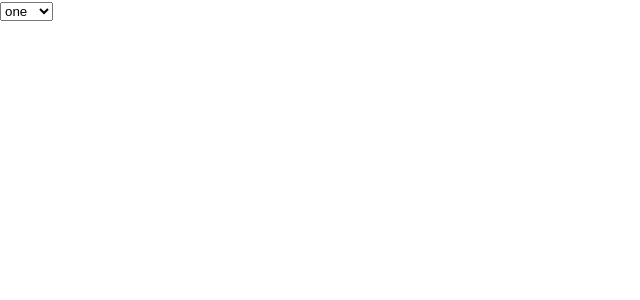
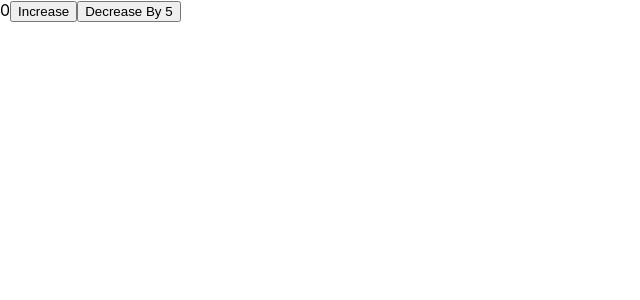
Before and after one commit to thilina4321/code-examples, a React (Create React App) app: page / in a window 1280 px wide. Shown: the top 300 px of the page, without its empty margins (0-640 px from the left). Built offline with nearby package versions, Linux system fonts and the light colour scheme.

Commit message:
redux tool kit

```diff
--- a/package.json
+++ b/package.json
@@ -3,11 +3,15 @@
   "version": "0.1.0",
   "private": true,
   "dependencies": {
+    "@reduxjs/toolkit": "^1.6.2",
     "@testing-library/jest-dom": "^5.15.1",
     "@testing-library/react": "^11.2.7",
     "@testing-library/user-event": "^12.8.3",
+    "gsap": "^3.8.0",
     "react": "^17.0.2",
     "react-dom": "^17.0.2",
+    "react-gsap": "^3.2.1",
+    "react-redux": "^7.2.6",
     "react-scripts": "4.0.3",
     "web-vitals": "^1.1.2"
   },
--- /dev/null
+++ b/src/Counter.js
@@ -0,0 +1,28 @@
+import {counter} from './store'
+import {useSelector, useDispatch} from 'react-redux'
+
+const Counter = () => {
+
+    const count = useSelector(state => state.counter.count)
+    const dispatch = useDispatch()
+
+    const increaseHandler = ()=>{
+        dispatch(counter.increase())
+    }
+
+    const decreaseHandler = ()=>{
+        dispatch(counter.decreaseByFive(5))
+    }
+
+    return (
+        <div>
+
+            {count}
+
+            <button onClick={increaseHandler}> Increase </button>
+            <button onClick={decreaseHandler}> Decrease By 5 </button>
+        </div>
+    )
+}
+
+export default Counter
--- /dev/null
+++ b/src/components/Style1.js
@@ -0,0 +1,34 @@
+import {  Tween, ScrollTrigger} from "react-gsap";
+
+const Style1 = () => {
+  const htmlEle = [
+    "Product 1",
+    "Product 2",
+    "Product 3",
+    "Product 4",
+    "Product 5",
+  ];
+  return (
+    <div style={{ width: "80%", margin: "auto" }}>
+      {htmlEle.map((html, index) => (
+        <ScrollTrigger
+          key={index}
+          start="-200px center"
+          end="200px center"
+          scrub={0.5}
+          markers
+        >
+          <Tween
+            to={{
+              x: "300px",
+            }}
+          >
+            <div> {html} </div>
+          </Tween>
+        </ScrollTrigger>
+      ))}
+    </div>
+  );
+};
+
+export default Style1;
--- a/src/index.js
+++ b/src/index.js
@@ -1,9 +1,16 @@
-import React from 'react';
-import ReactDOM from 'react-dom';
-import './index.css';
-import App from './App';
+import React from "react";
+import ReactDOM from "react-dom";
+import "./index.css";
+import App from "./App";
+import Style1 from "./components/Style1";
+
+import Counter from "./Counter";
+import store from "./store";
+import { Provider } from "react-redux";
 
 ReactDOM.render(
-    <App />
-,  document.getElementById('root')
+  <Provider store={store}>
+    <Counter />
+  </Provider>,
+  document.getElementById("root")
 );
--- /dev/null
+++ b/src/store/counter.js
@@ -0,0 +1,18 @@
+import { createSlice } from "@reduxjs/toolkit";
+
+const initialState = { count: 0 };
+
+const slice = createSlice({
+  name: "counter",
+  initialState,
+  reducers: {
+    increase(state) {
+      state.count++;
+    },
+    decreaseByFive(state, action) {
+      state.count = state.count - action.payload;
+    },
+  },
+});
+
+export default slice;
--- /dev/null
+++ b/src/store/index.js
@@ -0,0 +1,9 @@
+import {configureStore} from '@reduxjs/toolkit'
+import counterSlice from './counter'
+
+const store = configureStore({
+    reducer:{ counter:counterSlice.reducer}
+})
+
+export default store
+export const counter = counterSlice.actions
```
Also changed, not shown: 1 other file (tests, documents, lock files or other folders).
